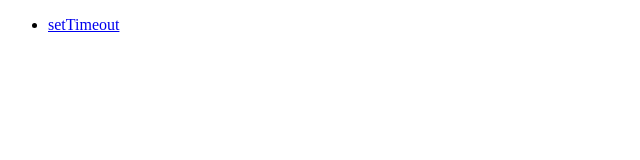
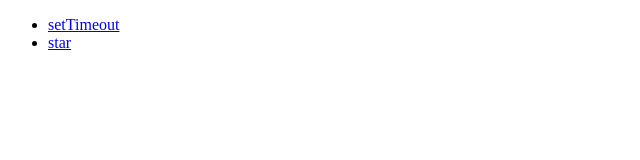
Before and after one commit to zhu-xing-xing/practice, a plain HTML site: page index.html in a window 1280 px wide. Shown: the full height of the page, 0-640 px from the left. Drawn offline with Linux system fonts and the light colour scheme.

Commit message:
edit index

```diff
--- a/index.html
+++ b/index.html
@@ -9,6 +9,7 @@
 <body>
   <ul>
     <li><a href="4/4-1.html">setTimeout</a></li>
+    <li><a href="4/4-9.html">star</a></li>
   </ul>
 </body>
 </html>
```
